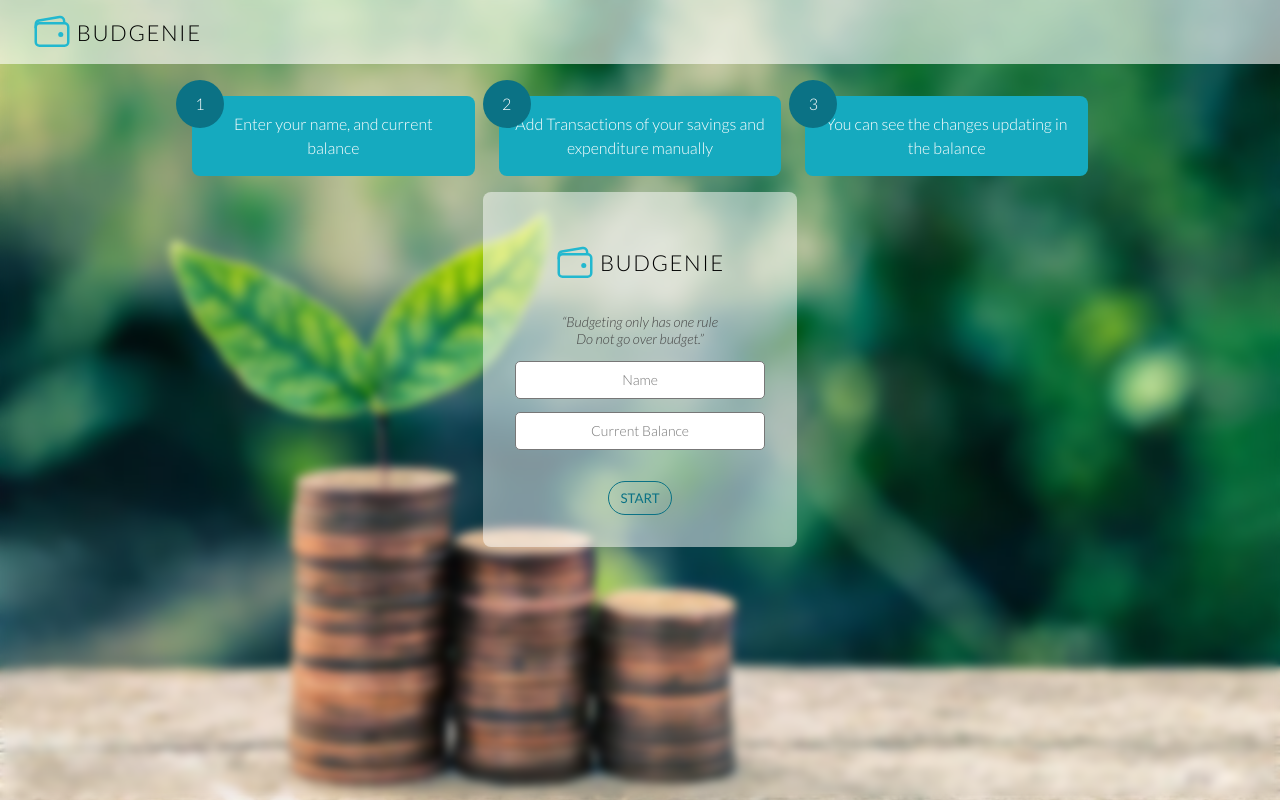
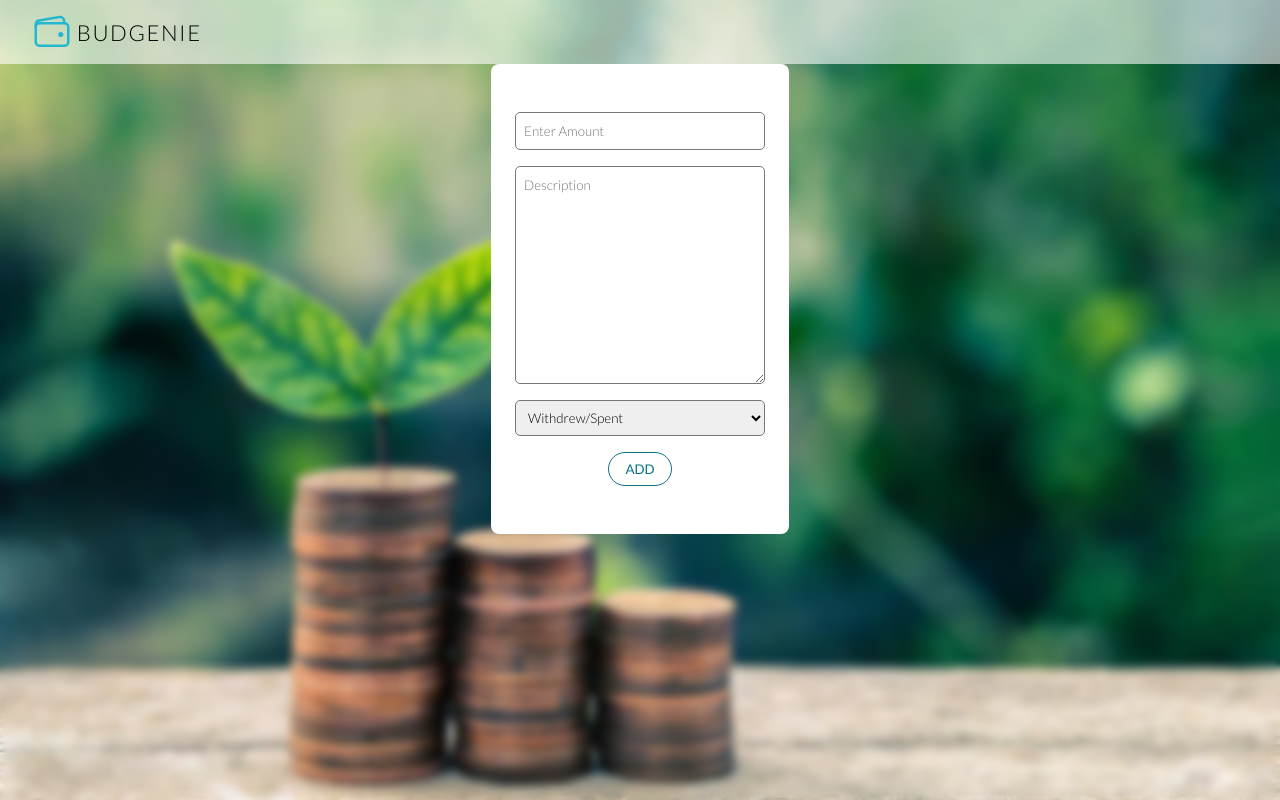
Before and after one commit to madhuroshan/budget-management-app, a plain HTML site: page index.html in a window 1280 px wide. Drawn offline with nearby package versions, Linux system fonts and the light colour scheme.

Commit message:
added styles

```diff
--- a/index.html
+++ b/index.html
@@ -32,7 +32,7 @@
       </nav>
 
       <main>
-        <div class="intro">
+        <div class="intro hidden">
           <p class="head-line"></p>
           <div class="description">
             <ol>
@@ -80,9 +80,32 @@
             </button>
           </div>
         </div>
-        <div class="acc-container hidden">
-          <div class="acc-stats__balance"></div>
-          <div class="acc-stats__movements"></div>
+        <div class="acc-container">
+          <div class="acc-balance-stats"></div>
+          <div class="acc-movements-container">
+            <div class="acc-movement-form">
+              <form action="" method="post">
+                <input
+                  class="movement amount__transaction"
+                  placeholder="Enter Amount"
+                />
+                <!-- <input type="text" placeholder="Description" /> -->
+                <textarea
+                  name="description"
+                  class="description"
+                  cols="30"
+                  rows="10"
+                  placeholder="Description"
+                ></textarea>
+                <select name="type" id="transactions" class="transactions">
+                  <option value="withdrawal">Withdrew/Spent</option>
+                  <option value="credited">Credited/Receieved</option>
+                </select>
+                <button type="submit">ADD</button>
+              </form>
+            </div>
+            <div class="acc-movement-display"></div>
+          </div>
         </div>
       </main>
     </div>
--- a/styles.css
+++ b/styles.css
@@ -30,7 +30,7 @@ nav {
 }
 
 .hidden {
-  opacity: 0;
+  display: none;
 }
 
 /********************* STYLING LOGO **************************** */
@@ -97,7 +97,8 @@ nav {
   border-radius: 8px;
 }
 
-.submit-btn {
+.submit-btn,
+.acc-movement-form form button {
   background-color: transparent;
   color: #0b7285;
   border: 1px solid #0b7285;
@@ -108,13 +109,17 @@ nav {
   transition: all ease 300ms;
 }
 
-.submit-btn:hover {
+.submit-btn:hover,
+.acc-movement-form form button:hover {
   color: #fff;
   background-color: #0b7285;
+  cursor: pointer;
 }
 
-.form-container input {
-  text-align: center;
+.form-container input,
+.acc-movement-form form input,
+.acc-movement-form form select,
+.description {
   padding: 0.5rem;
   border-radius: 5px;
   min-width: 250px;
@@ -122,7 +127,10 @@ nav {
   line-height: 150%;
 }
 
-.form-container input:focus {
+.form-container input:focus,
+.acc-movement-form form input,
+.acc-movement-form form select,
+.description {
   outline: none;
 }
 
@@ -156,4 +164,19 @@ nav {
   left: -2rem;
 }
 
+/* ************************ ACCOUNT MOVEMENT FORM ******************* */
+
+.acc-movement-form form {
+  display: flex;
+  flex-direction: column;
+  width: fit-content;
+  padding: 3rem 1.5rem;
+  background-color: #fff;
+  border-radius: 8px;
+  margin: auto;
+  align-items: center;
+  justify-content: center;
+  gap: 1rem;
+}
+
 /* *********************** ANIMATIONS ********************* */
```
